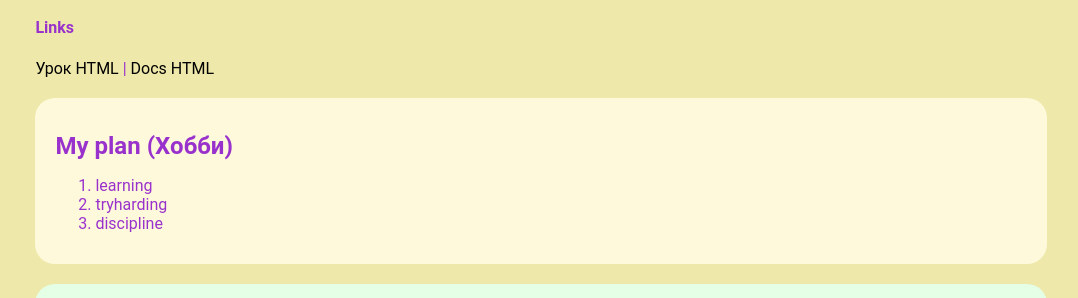
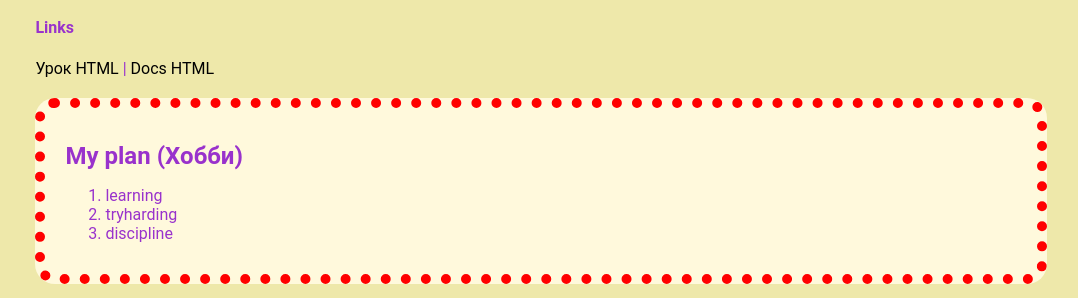
Before and after one commit to shulpilot/Project-0, a plain HTML site: page index.html in a window 1280 px wide. Shown: the part 434-732 px from the top of the page, without its empty margins (99-1177 px from the left). Drawn offline with Linux system fonts and the light colour scheme.

Commit message:
TestCommit2

```diff
--- a/style.css
+++ b/style.css
@@ -104,9 +104,9 @@ box-sizing: border-box;
     margin-bottom: 20px;
     border-radius: 20px;
 
-    /* border-style: dotted;
+    border-style: dotted;
     border-color: red;
-    border-width: 10px; */
+    border-width: 10px;
 
 }
 
```
